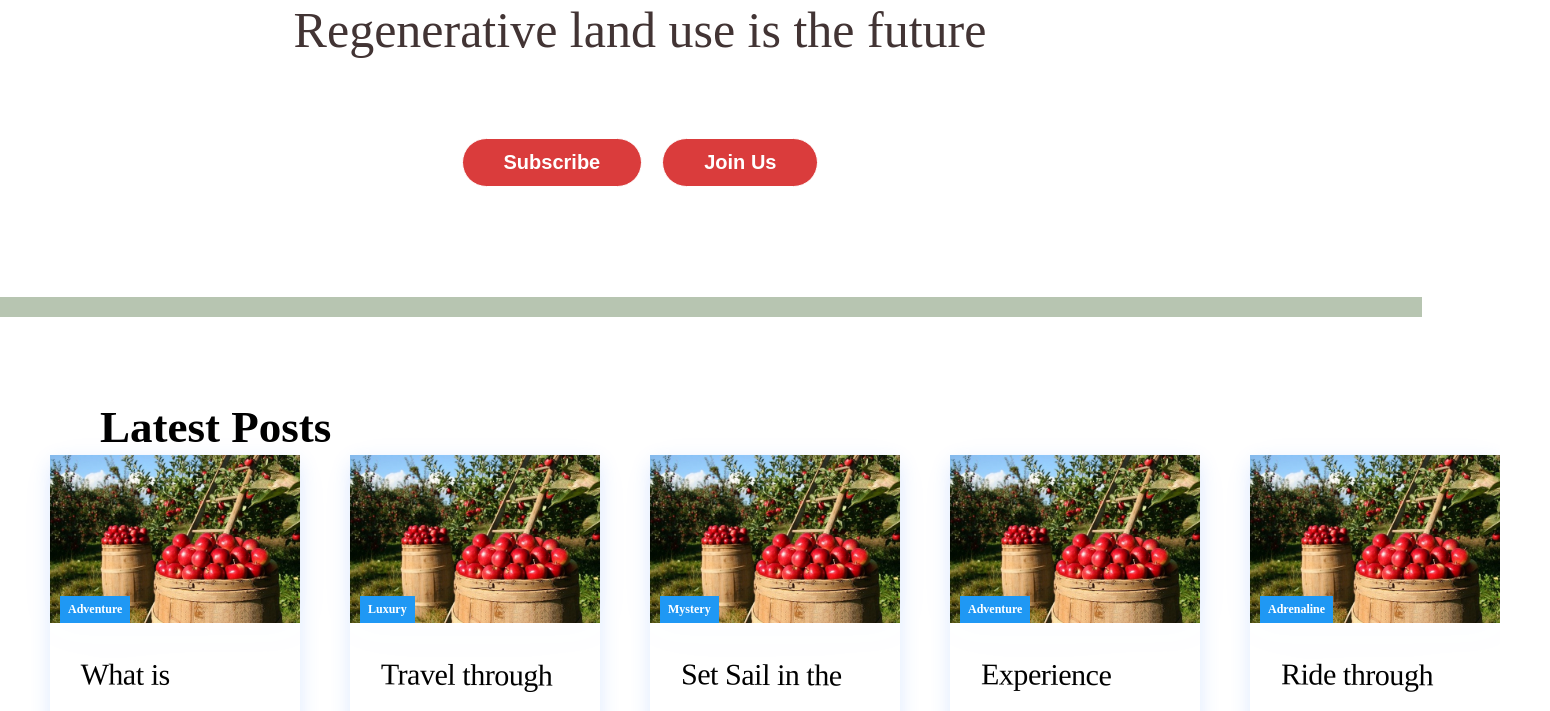
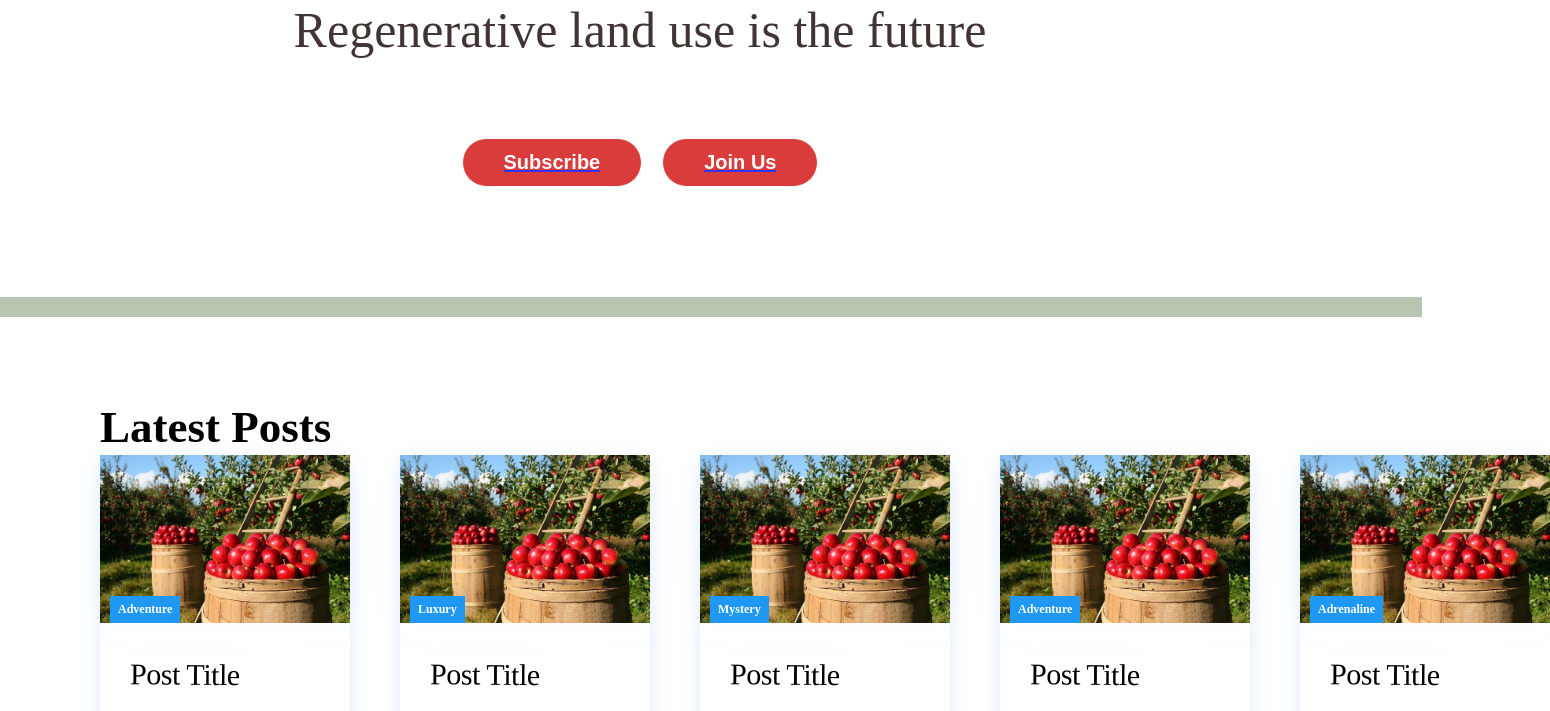
Before and after one commit to lzheng0212/JD_SLS1105, a React (Create React App) app in the folder interactive-web/: page / in a window 1280 px wide. Shown: the part 900-1611 px from the top of the page, 1550 px wide, since content can reach past the window. Built offline with nearby package versions, Linux system fonts and the light colour scheme.

Commit message:
fix up styling

```diff
--- a/interactive-web/src/component/Button.css
+++ b/interactive-web/src/component/Button.css
@@ -5,9 +5,11 @@
 .btn {
   padding: 8px 20px;
   border-radius: 2px;
+  display: flex;
   outline: none;
   border: none;
   cursor: pointer;
+  z-index: -1;
 }
 
 .btn--primary {
@@ -23,6 +25,7 @@
   padding: 8px 20px;
   border: 1px solid var(--primary);
   transition: all 0.3s ease-out;
+  z-index: -1;
 
 }
 
@@ -33,6 +36,7 @@
   border: 1px solid var(--primary);
   color: #fff;
   opacity: 0.8;
+  z-index: -1;
 }
 
 .btn--medium {
--- a/interactive-web/src/component/Button.js
+++ b/interactive-web/src/component/Button.js
@@ -25,7 +25,7 @@ export const Button = ({
   onClick,
   buttonStyle,
   buttonSize,
-  color
+
 }) => {
   const checkButtonStyle = STYLES.includes(buttonStyle)
     ? buttonStyle
@@ -40,7 +40,7 @@ export const Button = ({
         className={`btn ${checkButtonStyle} ${checkButtonSize}`}
         onClick={onClick}
         type={type}
-        color={color}
+
       >
         {children}
       </button>
--- a/interactive-web/src/component/NavigationBar.css
+++ b/interactive-web/src/component/NavigationBar.css
@@ -7,6 +7,7 @@
     left: 0px;
     top: 0px;
     align-items: center;
+    z-index: 1;
 }
 
 
--- a/interactive-web/src/component/PostItem.js
+++ b/interactive-web/src/component/PostItem.js
@@ -14,7 +14,9 @@ function postItem(props) {
                         />
                     </figure>
                     <div className='posts__item__info'>
-                        <h5 className='posts__item__title'>{props.text}</h5>
+                        <h5 className='posts__item__title'>{props.title}</h5>
+                        <h5 className='posts__item__text'>{props.description}</h5>
+                        <h5 className='posts__item__text'>{props.date}</h5>
                     </div>
                 </Link>
             </li>
--- a/interactive-web/src/component/Posts.css
+++ b/interactive-web/src/component/Posts.css
@@ -27,7 +27,7 @@
     display: flex;
     flex-direction: row;
     width: 100%;
-    left: 260px;
+    margin-left: 50px;
     top: 20px;
     z-index: -1;
   }
@@ -39,6 +39,7 @@
     width: 300px;
     padding-left: 50px;
     border-radius: 10px;
+    padding-bottom: 40px;
   }
 
   .posts__item__link {
@@ -95,6 +96,8 @@
 
   .posts__item__info {
     padding: 20px 30px 30px;
+    display: flex;
+    flex-direction: column;
   }
 
   .posts__item__title {
@@ -114,3 +117,21 @@
     transform: rotate(0.46deg);
 
   }
+
+  .posts__item__text {
+      /* description */
+
+    font-family: Marcellus;
+    font-style: normal;
+    font-weight: normal;
+    font-size: 24px;
+    line-height: 30px;
+    display: flex;
+    align-items: center;
+    text-align: center;
+    letter-spacing: -0.015em;
+
+    color: #000000;
+
+
+  }
--- a/interactive-web/src/component/Posts.js
+++ b/interactive-web/src/component/Posts.js
@@ -11,13 +11,17 @@ function Posts() {
 
             <PostItem
               src={postIMG}
-              text='What is regenerative landuse'
+              title='Post Title'
+              description = 'description'
+              date='post date'
               label='Adventure'
               path='/services'
             />
             <PostItem
               src={postIMG}
-              text='Travel through the Islands of Bali in a Private Cruise'
+              title='Post Title'
+              description = 'description'
+              date='post date'
               label='Luxury'
               path='/services'
             />
@@ -25,19 +29,25 @@ function Posts() {
 
             <PostItem
               src={postIMG}
-              text='Set Sail in the Atlantic Ocean visiting Uncharted Waters'
+              title='Post Title'
+              description = 'description'
+              date='post date'
               label='Mystery'
               path='/services'
             />
             <PostItem
               src={postIMG}
-              text='Experience Football on Top of the Himilayan Mountains'
+              title='Post Title'
+              description = 'description'
+              date='post date'
               label='Adventure'
               path='/products'
             />
             <PostItem
               src={postIMG}
-              text='Ride through the Sahara Desert on a guided camel tour'
+              title='Post Title'
+              description = 'description'
+              date='post date'
               label='Adrenaline'
               path='/sign-up'
             />
--- a/interactive-web/src/component/WelcomeSub.css
+++ b/interactive-web/src/component/WelcomeSub.css
@@ -26,7 +26,7 @@
     height: auto;
     width: 500px;
     display: flex;
-    z-index: -1;
+
     padding-top: 50px;
     flex-direction: row;
     align-items: center;
@@ -37,6 +37,7 @@
 .welcomeSub-container .buttons-container but {
     display: flex;
     padding: 10px;
+    z-index: auto;
 }
 
 .welcomeSub-container .seperator {
```
